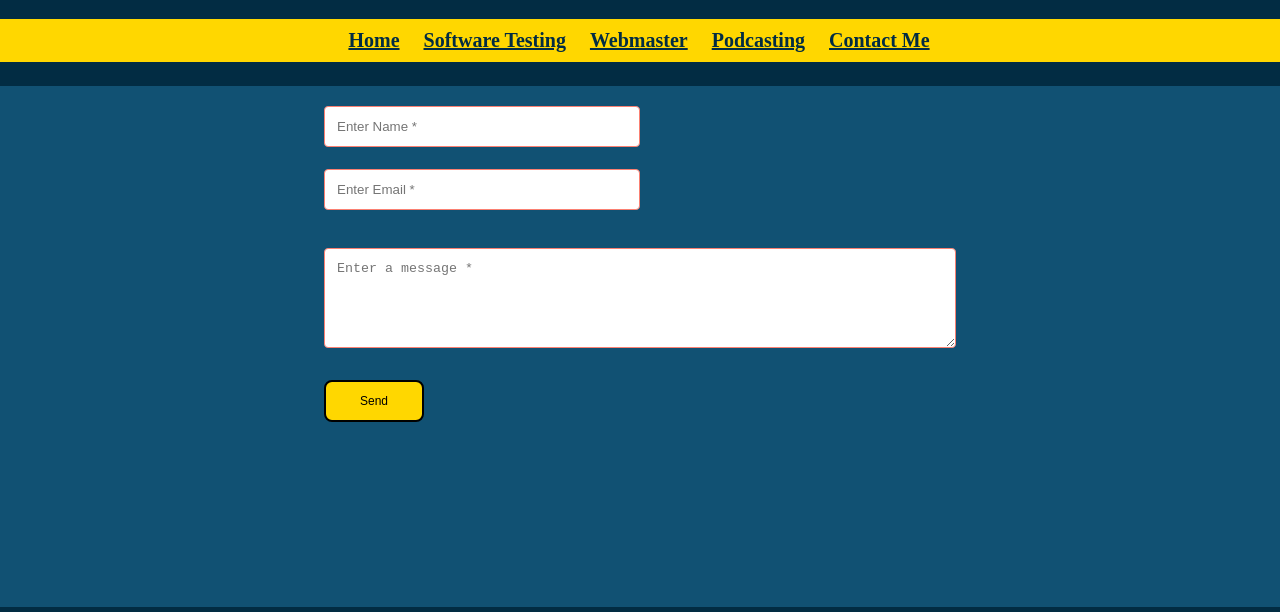
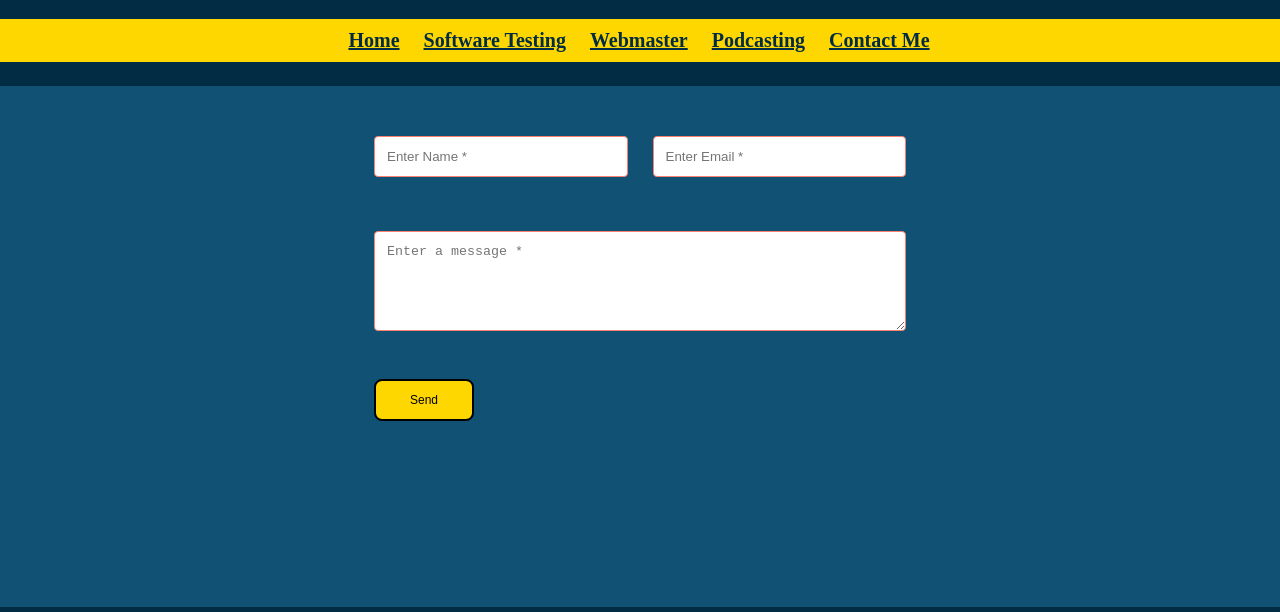
Before and after one commit to benweese/benweese.github.io.old, a website: page contact.html in a window 1280 px wide. Shown: the part 85-697 px from the top of the page. Drawn offline with nearby package versions, Linux system fonts and the light colour scheme.

Commit message:
Fixed contact form

```diff
--- a/contact.html
+++ b/contact.html
@@ -17,13 +17,13 @@
     </div>
   </header>
 
-  <main class="content contact">
-    <form name="contact" netlify>
-      <p>
+  <main class="contact">
+    <form name="contact" class="form-grid" netlify>
+      <p class="feilds">
         <input type="text" id="name" aria-label="name" name="name" minlength="2" placeholder="Enter Name *" required/>
         <input type="email" id="email" name="email" aria-label="email" placeholder="Enter Email *" required/>
       </p>
-      <p>
+      <p class="message">
         <textarea name="message" aria-label="message" id="message" placeholder="Enter a message *" minlength="10" required></textarea>
       </p>
       <p>
--- a/css/StyleSheet.css
+++ b/css/StyleSheet.css
@@ -51,13 +51,24 @@ a:hover {
 }
 
 input[type=text], [type=email], select {
-  width: 50%;
   padding: 12px; /* Some padding */
   border: 1px solid #ccc; /* Gray border */
   border-radius: 4px; /* Rounded borders */
   box-sizing: border-box; /* Make sure that padding and width stays in place */
   margin-top: 6px; /* Add a top margin */
   margin-bottom: 16px; /* Bottom margin */
+  width: 100%;
+}
+
+.feilds{
+  display: grid;
+  grid-template-columns: 1fr 1fr;
+  grid-column-gap: 25px;
+}
+
+.message{
+  display: grid;
+  grid-template-columns: auto;
 }
 
 textarea {
@@ -74,6 +85,7 @@ textarea {
 
 
 .button {
+  grid-column: 1;
   background-color: #ffd700;
   border: 2px solid black;
   border-radius: 8px;
@@ -114,9 +126,15 @@ textarea {
 }
 
 .contact {
-  display: block;
+  display: grid;
+  width: 50%;
+  grid-gap: 25px;
   margin: auto;
-  width: 50%;
+}
+.form-grid {
+  display: grid;
+  grid-template-columns: 1fr . 1fr;
+  padding: 50px;
 }
 .contact input:required, textarea:required {
   border-color: palegreen;
```
